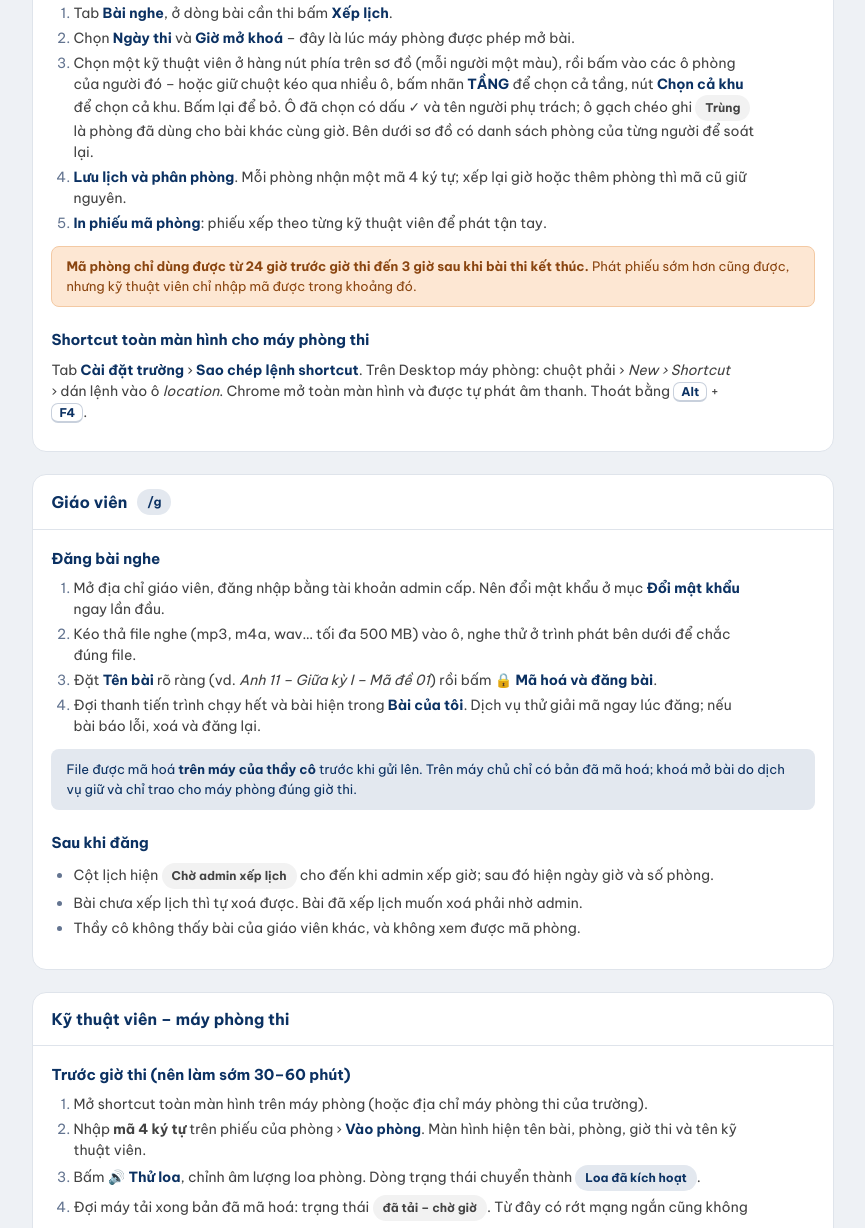
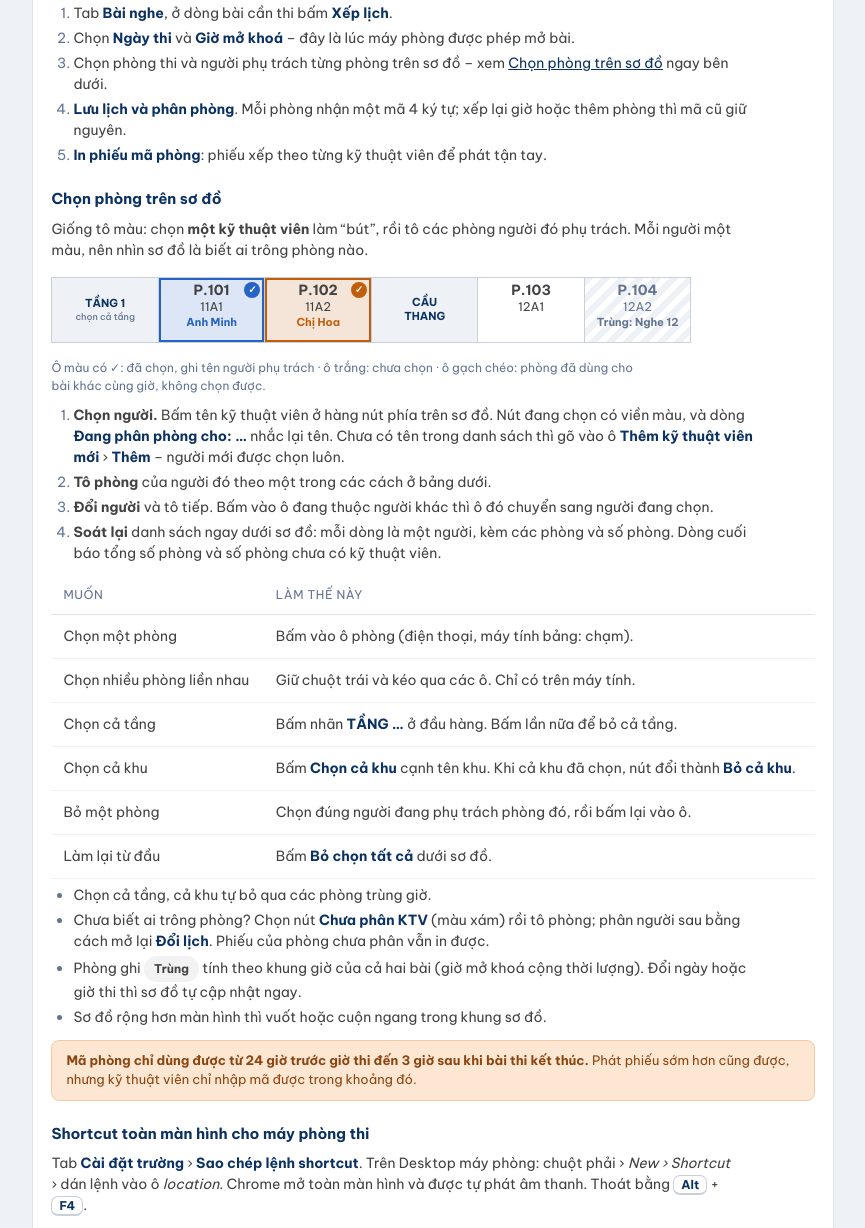
Before and after one commit to vlearn-demospace/phat-bai-nghe, a website: page cloud/public/huong-dan.html in a window 1280 px wide. Shown: the part 2114-3342 px from the top of the page, without its empty margins (328-1193 px from the left). Drawn offline with Linux system fonts and the light colour scheme.

Commit message:
cloud/: viết lại hướng dẫn chọn phòng trên sơ đồ (ví dụ sơ đồ, các bước, bảng thao tác nhanh)
Co-Authored-By: Claude Opus 5.5 <noreply@anthropic.com>

```diff
--- a/cloud/public/huong-dan.html
+++ b/cloud/public/huong-dan.html
@@ -46,6 +46,10 @@ kbd { font-family: inherit; font-size: 12px; font-weight: 700; padding: 1px 7px;
 .mini-card h3 { margin: 0 0 6px; }
 .mini-card p { margin: 0; font-size: 13px; }
 table.issues td:first-child { width: 38%; }
+.map.demo { min-width: 520px; max-width: 640px; }
+.map.demo td { height: 64px; }
+.map.demo .y small { display: block; font-weight: 500; color: rgb(var(--slate)); }
+.cell.clash { background: repeating-linear-gradient(135deg, rgb(var(--page)) 0 6px, rgb(var(--white)) 6px 12px); color: rgb(var(--slate)); }
 .foot { font-size: 12px; color: rgb(var(--slate)); text-align: center; }
 @media (max-width: 860px) {
   .wrap { grid-template-columns: minmax(0, 1fr); padding-top: 0; }
@@ -156,10 +160,45 @@ table.issues td:first-child { width: 38%; }
         <ol>
           <li>Tab <span class="ui">Bài nghe</span>, ở dòng bài cần thi bấm <span class="ui">Xếp lịch</span>.</li>
           <li>Chọn <span class="ui">Ngày thi</span> và <span class="ui">Giờ mở khoá</span> – đây là lúc máy phòng được phép mở bài.</li>
-          <li>Chọn một kỹ thuật viên ở hàng nút phía trên sơ đồ (mỗi người một màu), rồi bấm vào các ô phòng của người đó – hoặc giữ chuột kéo qua nhiều ô, bấm nhãn <span class="ui">TẦNG</span> để chọn cả tầng, nút <span class="ui">Chọn cả khu</span> để chọn cả khu. Bấm lại để bỏ. Ô đã chọn có dấu ✓ và tên người phụ trách; ô gạch chéo ghi <span class="chip">Trùng</span> là phòng đã dùng cho bài khác cùng giờ. Bên dưới sơ đồ có danh sách phòng của từng người để soát lại.</li>
+          <li>Chọn phòng thi và người phụ trách từng phòng trên sơ đồ – xem <a href="#chon-phong">Chọn phòng trên sơ đồ</a> ngay bên dưới.</li>
           <li><span class="ui">Lưu lịch và phân phòng</span>. Mỗi phòng nhận một mã 4 ký tự; xếp lại giờ hoặc thêm phòng thì mã cũ giữ nguyên.</li>
           <li><span class="ui">In phiếu mã phòng</span>: phiếu xếp theo từng kỹ thuật viên để phát tận tay.</li>
         </ol>
+
+        <h3 id="chon-phong">Chọn phòng trên sơ đồ</h3>
+        <p>Giống tô màu: chọn <b>một kỹ thuật viên</b> làm “bút”, rồi tô các phòng người đó phụ trách. Mỗi người một màu, nên nhìn sơ đồ là biết ai trông phòng nào.</p>
+        <div class="scroll"><table class="map demo" aria-label="Ví dụ sơ đồ khi chọn phòng"><tbody><tr>
+          <td class="y">TẦNG 1<small>chọn cả tầng</small></td>
+          <td><span class="cell sel k0"><b>P.101</b>11A1<i>Anh Minh</i></span></td>
+          <td><span class="cell sel k1"><b>P.102</b>11A2<i>Chị Hoa</i></span></td>
+          <td class="y">CẦU<br>THANG</td>
+          <td><span class="cell"><b>P.103</b>12A1</span></td>
+          <td><span class="cell clash"><b>P.104</b>12A2<i>Trùng: Nghe 12</i></span></td>
+        </tr></tbody></table></div>
+        <p class="small mute" style="margin-top:0">Ô màu có ✓: đã chọn, ghi tên người phụ trách · ô trắng: chưa chọn · ô gạch chéo: phòng đã dùng cho bài khác cùng giờ, không chọn được.</p>
+        <ol>
+          <li><b>Chọn người.</b> Bấm tên kỹ thuật viên ở hàng nút phía trên sơ đồ. Nút đang chọn có viền màu, và dòng <span class="ui">Đang phân phòng cho: …</span> nhắc lại tên. Chưa có tên trong danh sách thì gõ vào ô <span class="ui">Thêm kỹ thuật viên mới</span> › <span class="ui">Thêm</span> – người mới được chọn luôn.</li>
+          <li><b>Tô phòng</b> của người đó theo một trong các cách ở bảng dưới.</li>
+          <li><b>Đổi người</b> và tô tiếp. Bấm vào ô đang thuộc người khác thì ô đó chuyển sang người đang chọn.</li>
+          <li><b>Soát lại</b> danh sách ngay dưới sơ đồ: mỗi dòng là một người, kèm các phòng và số phòng. Dòng cuối báo tổng số phòng và số phòng chưa có kỹ thuật viên.</li>
+        </ol>
+        <div class="scroll"><table>
+          <thead><tr><th>Muốn</th><th>Làm thế này</th></tr></thead>
+          <tbody>
+            <tr><td>Chọn một phòng</td><td>Bấm vào ô phòng (điện thoại, máy tính bảng: chạm).</td></tr>
+            <tr><td>Chọn nhiều phòng liền nhau</td><td>Giữ chuột trái và kéo qua các ô. Chỉ có trên máy tính.</td></tr>
+            <tr><td>Chọn cả tầng</td><td>Bấm nhãn <span class="ui">TẦNG …</span> ở đầu hàng. Bấm lần nữa để bỏ cả tầng.</td></tr>
+            <tr><td>Chọn cả khu</td><td>Bấm <span class="ui">Chọn cả khu</span> cạnh tên khu. Khi cả khu đã chọn, nút đổi thành <span class="ui">Bỏ cả khu</span>.</td></tr>
+            <tr><td>Bỏ một phòng</td><td>Chọn đúng người đang phụ trách phòng đó, rồi bấm lại vào ô.</td></tr>
+            <tr><td>Làm lại từ đầu</td><td>Bấm <span class="ui">Bỏ chọn tất cả</span> dưới sơ đồ.</td></tr>
+          </tbody>
+        </table></div>
+        <ul>
+          <li>Chọn cả tầng, cả khu tự bỏ qua các phòng trùng giờ.</li>
+          <li>Chưa biết ai trông phòng? Chọn nút <span class="ui">Chưa phân KTV</span> (màu xám) rồi tô phòng; phân người sau bằng cách mở lại <span class="ui">Đổi lịch</span>. Phiếu của phòng chưa phân vẫn in được.</li>
+          <li>Phòng ghi <span class="chip">Trùng</span> tính theo khung giờ của cả hai bài (giờ mở khoá cộng thời lượng). Đổi ngày hoặc giờ thi thì sơ đồ tự cập nhật ngay.</li>
+          <li>Sơ đồ rộng hơn màn hình thì vuốt hoặc cuộn ngang trong khung sơ đồ.</li>
+        </ul>
         <div class="note warn"><b>Mã phòng chỉ dùng được từ 24 giờ trước giờ thi đến 3 giờ sau khi bài thi kết thúc.</b> Phát phiếu sớm hơn cũng được, nhưng kỹ thuật viên chỉ nhập mã được trong khoảng đó.</div>
 
         <h3>Shortcut toàn màn hình cho máy phòng thi</h3>
```
